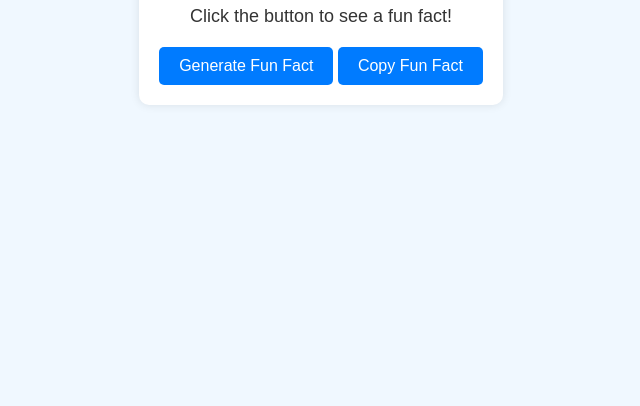
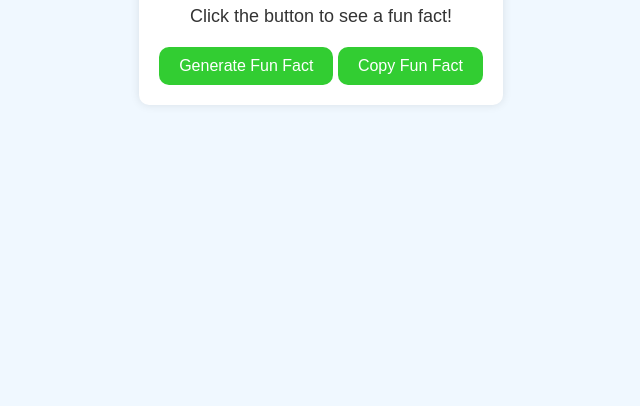
Before and after one commit to chala16/fun-fact-generator, a plain HTML site: page index.html in a window 1280 px wide. Shown: the part 394-800 px from the top of the page, without its empty margins (319-959 px from the left). Drawn offline with Linux system fonts and the light colour scheme.

Commit message:
Update styles.css

```diff
--- a/styles.css
+++ b/styles.css
@@ -22,13 +22,13 @@ button {
     font-size: 16px;
     cursor: pointer;
     border: none;
-    border-radius: 5px;
-    background-color: #007bff;
+    border-radius: 10px;
+    background-color: #32CD32;
     color: #fff;
 }
 
 button:hover {
-    background-color: #0056b3;
+    background-color: #2e8b57;
 }
 
 .fact {
```
